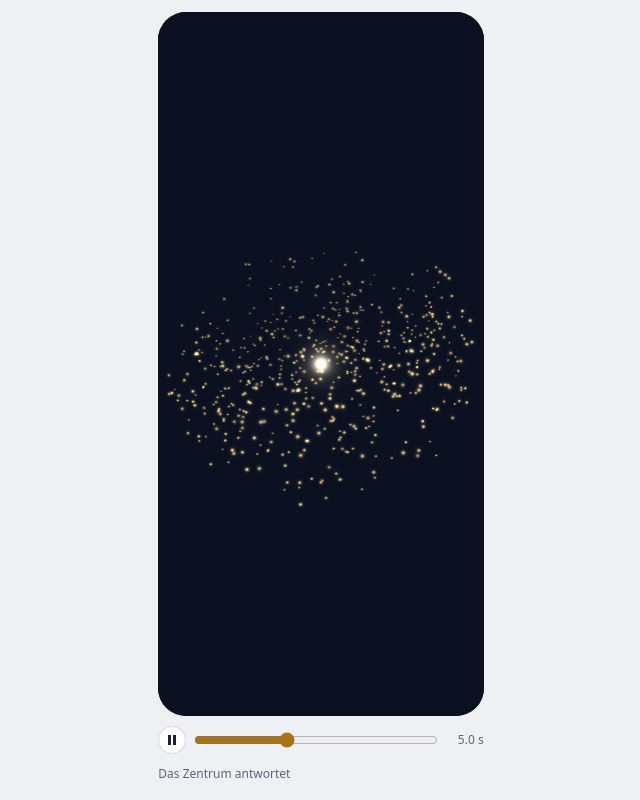
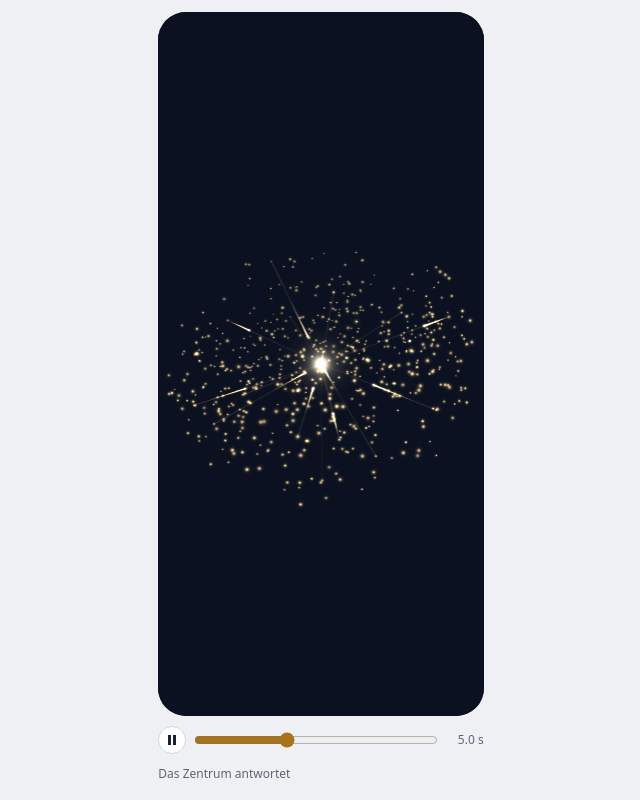
Before and after one commit to fusiongodo/ema-ui-library, a plain HTML site: page intro-storyboards/cloud/index.html in a window 1280 px wide. Shown: the whole page, without its empty margins (319-959 px from the left). Drawn offline with nearby package versions, Linux system fonts and the light colour scheme; animation ran at ten frames a second.

Commit message:
Intro 'The cloud', round 10: giving continues until the broadcast, ring starts at 9.0 s
Co-Authored-By: Claude Fable 5.2 <noreply@anthropic.com>

```diff
--- a/intro-storyboards/cloud/index.html
+++ b/intro-storyboards/cloud/index.html
@@ -77,7 +77,7 @@ var COL_WARM = hex('#FFD27A'), COL_CHARGED = hex('#FFF1C9'),
 var BG = hex('#0B1120');
 
 var STEPS = [
-  [0.0,'Ein Stern'],[1.5,'Mehr und mehr'],[2.9,'Einige geben'],[4.0,'Das Zentrum w\u00e4chst'],
+  [0.0,'Ein Stern'],[1.5,'Mehr und mehr'],[3.3,'Einige geben'],[4.0,'Das Zentrum w\u00e4chst'],
   [5.0,'Das Zentrum antwortet'],[6.3,'Alle leuchten']
 ];  // the later steps are appended once the rain / ring times are known (see T_FALL0, R0)
 
@@ -178,7 +178,7 @@ for (i = 1; i < N; i++){
 }
 
 // ---------------------------------------------------------------- givers (step 4)
-var GIVE_GAP = 0.88 / 7, GIVE_T0 = 2.9, SPARK_DUR = 0.7;
+var GIVE_GAP = 0.88 / 7, GIVE_T0 = 2.9, SPARK_DUR = 0.7, GIVE_RAY_END = 5.60;   // every inbound ray is gone by 5.60
 var givers = [0], givers0 = [0];
 var HERO_B = 1.15 * (function(){ var m = 0; for (var j = 1; j < N; j++) m = Math.max(m, S[j].bright); return m; })();
 // camera at time t (shared by render and the giver check)
@@ -221,8 +221,61 @@ function onScreen(j, t, lim){   // live cloud position at t (stars orbit until t
     givers.push(pick);   // the list stays as approved (0, 144, 67, 351, 301, 273, 344, 322, 107); no fallback
   });
 })();
-givers = givers.slice(1);   // the first star (hero) does not give; the eight others keep their order and span
-givers.forEach(function(g, k){ S[g].give = GIVE_T0 + k * GIVE_GAP; });
+// 24 gives from 3.30 to 4.78, the gaps shrinking linearly (about 0.105 -> 0.032 s, scaled to sum 1.48): the giving
+// gets denser while the centre grows, the last package arrives at 5.48, just before the centre sends its own light out.
+// The choice is deterministic and draws no random numbers (nothing else shifts).
+var GIVE_N = 24, GIVE_FIRST = 3.30, GIVE_SPAN = 1.48, GIVE_MARGIN = 0.9, GIVE_MIN_TURN = 60 * DEG, GIVE_MIN_R = 0.35 * R;
+var GIVE_T = [GIVE_FIRST], GIVE_LOG = [];
+(function(){
+  var gs = [], sum = 0, k;
+  for (k = 0; k < GIVE_N - 1; k++){ gs.push(0.105 + (0.032 - 0.105) * k / (GIVE_N - 2)); sum += gs[k]; }
+  for (k = 0; k < GIVE_N - 1; k++) GIVE_T.push(GIVE_T[k] + gs[k] * GIVE_SPAN / sum);
+  GIVE_T[GIVE_N - 1] = GIVE_FIRST + GIVE_SPAN;
+  // in frame (5 % margin) from the give until the package has arrived; screen direction seen from the centre
+  function inFrame(j, t0){ for (var u = 0; u <= 14; u++) if (!onScreen(j, t0 + SPARK_DUR * u / 14, GIVE_MARGIN)) return false; return true; }
+  function dirAt(j, t){
+    setCam(t, chkCam);
+    chkV.set(0, 0, 0).project(chkCam); var cx = chkV.x, cy = chkV.y;
+    cloudPos(j, spinA(t), depthS(t), p0); chkV.set(p0[0], p0[1], p0[2]).project(chkCam);
+    return Math.atan2((chkV.y - cy) / ASPECT, chkV.x - cx);
+  }
+  function turn(a, b){ var d = Math.abs(a - b) % (2*Math.PI); return d > Math.PI ? 2*Math.PI - d : d; }
+  var slot = new Array(GIVE_N).fill(-1), used = {}; used[0] = true;
+  // the eight approved givers stay: each takes the earliest free give time at which it is in frame
+  givers.slice(1).forEach(function(g){
+    used[g] = true;
+    for (var k = 0; k < GIVE_N; k++) if (slot[k] < 0 && inFrame(g, GIVE_T[k])){ slot[k] = g; return; }
+    for (k = GIVE_N - 1; k >= 0; k--) if (slot[k] < 0){ slot[k] = g; return; }   // never in frame: last free time (reported)
+  });
+  // the other sixteen: new stars, in time order. Rules: not the hero, nobody twice, in frame, at least 35 % of the
+  // cloud radius from the centre, direction at least 60 deg from the previous giver's (and from the next one's if
+  // that is an approved giver). Among the stars that pass, preferred: a turn of 70..150 deg from the previous giver and
+  // at least 40 deg away from the giver two before (so the gives do not cycle through three directions); ties are
+  // broken by a fixed hash of the star index (no random numbers drawn).
+  for (k = 0; k < GIVE_N; k++){
+    if (slot[k] >= 0) continue;
+    var t = GIVE_T[k], best = -1, bestSc = -1;
+    var dPrev = k > 0 ? dirAt(slot[k-1], GIVE_T[k-1]) : null, dPrev2 = k > 1 ? dirAt(slot[k-2], GIVE_T[k-2]) : null;
+    var dNext = k + 1 < GIVE_N && slot[k+1] >= 0 ? dirAt(slot[k+1], GIVE_T[k+1]) : null;
+    for (var j = 1; j < N; j++){
+      if (used[j] || S[j].r < GIVE_MIN_R) continue;
+      var d = dirAt(j, t);
+      if (dPrev !== null && turn(d, dPrev) < GIVE_MIN_TURN) continue;
+      if (dNext !== null && turn(d, dNext) < GIVE_MIN_TURN) continue;
+      var tp = dPrev === null ? 110 * DEG : turn(d, dPrev), t2 = dPrev2 === null ? Math.PI : turn(d, dPrev2);
+      var sc = (tp >= 70 * DEG && tp <= 150 * DEG ? 2 : 0) + (t2 >= 40 * DEG ? 1 : 0) + ((j * 2654435761) % 1000) / 1000 * 0.999;
+      if (sc > bestSc && inFrame(j, t)){ bestSc = sc; best = j; }
+    }
+    slot[k] = best; used[best] = true;
+  }
+  for (k = 0; k < GIVE_N; k++){
+    var g = slot[k], dk = dirAt(g, GIVE_T[k]);
+    GIVE_LOG.push({ t: GIVE_T[k], star: g, old: givers.indexOf(g) > 0, inFrame: inFrame(g, GIVE_T[k]),
+      turn: k > 0 ? turn(dk, dirAt(slot[k-1], GIVE_T[k-1])) / DEG : null, rShare: S[g].r / R });
+  }
+  givers = slot;
+})();
+givers.forEach(function(g, k){ S[g].give = GIVE_T[k]; });
 // a giver is fully lit 0.3 s before it gives (its ray starts 0.15 s before): move only its fade-in earlier,
 // same 0.5 s duration, never before 1.2 s (the hero stays alone until then)
 var fadeMoved = [];
@@ -287,11 +340,12 @@ var T_FALL0 = 1e9, T_LAND = 0;
 for (i = 0; i < N; i++){ T_FALL0 = Math.min(T_FALL0, S[i].leave); T_LAND = Math.max(T_LAND, S[i].land); }
 var BELL_T1 = T_FALL0 + 0.5, BELL_T2 = T_LAND - 0.1;    // outlines grow out of the baseline while the stars fall
 var R0_OLD = T_LAND - 0.25;                             // ring start until round 7; bells and chart still fade from here
-var R0 = 9.2;                                           // ring start: the heaps begin to flow while the last stars still fall
-var R1 = R0 + 1.0;                                      // breathing of the ring radius
-T_END = R0 + (Math.ceil((R0_OLD + 4.2) * 10 - 1e-9) / 10 - R0_OLD);   // same distance to the ring start as before
+var R0 = 9.0;                                           // ring start: the heaps begin to flow while the last stars still fall
+var RL = 9.2;                                           // ring look (breathing, highlight, wordmark, end) keeps its absolute times
+var R1 = RL + 1.0;                                      // breathing of the ring radius
+T_END = RL + (Math.ceil((R0_OLD + 4.2) * 10 - 1e-9) / 10 - R0_OLD);   // same distance to the ring start as before
 STEPS.push([RISE_T0,'Aufsteigen'], [Math.round(T_FALL0*10)/10,'Regen, zwei Glocken'],
-           [Math.round(R0*10)/10,'Der Kreis'], [Math.round((R0+3.0)*10)/10,'MEjority']);
+           [Math.round(R0*10)/10,'Der Kreis'], [Math.round((RL+3.0)*10)/10,'MEjority']);
 
 // ring
 var RING_C = sy(0.44), RING_R = 0.3 * 2 * W_END;
@@ -299,7 +353,7 @@ var RING_W = 2 * Math.PI / 14;
 var RING_CRUISE = 260 * DEG;     // cruise speed on the ring (angular); the same linear speed on the flight
 var RING_MIN_RUN = 30 * DEG;     // shortest run along the ring after touching it
 var RING_TA = 0.35, RING_TD = 0.5;   // longest ease up from the heap / ease down into the slot (s)
-var RING_ORDER_BY_PASS = true;
+var RING_ORDER_BY_PASS = true;   // pass time uses the touch angle in the fixed frame (all cruise at one speed there)
 var RING_SPIRAL = 1.08, RING_SPI_ANG = 40 * DEG;   // closer than this to the centre: outward spiral instead of a tangent
 // ring rotation, counter-clockwise on screen: eases in from R0 over 1.0 s, then turns at RING_W
 function ringRot(t){
@@ -359,12 +413,12 @@ var RUN = { min: 0, max: 0 }, NSPI = 0;
   }
   // order of the thread: by touching time (RING_ORDER_BY_PASS false) or by the time each star, running on at cruise,
   // would pass one common point of the turning ring (true)
-  ord.forEach(function(j){ var s = S[j]; s.key = RING_ORDER_BY_PASS ? s.tTouch - s.psi / RING_CRUISE : s.tTouch; });
+  ord.forEach(function(j){ var s = S[j]; s.key = RING_ORDER_BY_PASS ? s.tTouch - s.phT / RING_CRUISE : s.tTouch; });
   ord.sort(function(a,b){ return S[a].key - S[b].key; });
   var base = -1e9;
   ord.forEach(function(j, k){ base = Math.max(base, S[j].psi + k * step + RING_MIN_RUN); });
   // nudge by less than one slot so the final ring dots sit where they sat before
-  var dOld = T_END - R0, rotOldEnd = RING_W * (dOld - 1.0 - 0.25), rotNewEnd = ringRot(T_END);
+  var dOld = T_END - RL, rotOldEnd = RING_W * (dOld - 1.0 - 0.25), rotNewEnd = ringRot(T_END);
   var want = Math.PI/2 + Math.PI/N + rotOldEnd - rotNewEnd;
   base += (((want - base) % step) + step) % step;
   RUN.min = 1e9; RUN.max = -1e9;
@@ -564,7 +618,7 @@ function render(t){
   pMat.uniforms.uRef.value = dist;
   pMat.uniforms.uDepth.value = camDepth(t);
 
-  var hlU = seg(t, R0 + 2.0, R0 + 3.0), hlA = Math.PI/2 + 2*Math.PI*eIO(hlU), hlEnv = Math.sin(Math.PI*hlU);
+  var hlU = seg(t, RL + 2.0, RL + 3.0), hlA = Math.PI/2 + 2*Math.PI*eIO(hlU), hlEnv = Math.sin(Math.PI*hlU);
 
   for (var i = 0; i < N; i++){
     var s = S[i];
@@ -641,7 +695,7 @@ function render(t){
   for (var g = 0; g < NG; g++){
     var gi = givers[g], te = S[gi].give, j = I_MINI + g;
     var sx0 = pPos[gi*3], sy0 = pPos[gi*3+1], sz0 = pPos[gi*3+2];
-    var la = ss(seg(t, te - 0.15, te + 0.10)) * (1 - ss(seg(t, te + SPARK_DUR, te + SPARK_DUR + 0.4)));
+    var la = ss(seg(t, te - 0.15, te + 0.10)) * (1 - ss(seg(t, te + SPARK_DUR, Math.min(te + SPARK_DUR + 0.4, GIVE_RAY_END))));
     if (la > 0) anyGive = true;
     gPos[g*6] = sx0; gPos[g*6+1] = sy0; gPos[g*6+2] = sz0; gPos[g*6+3] = 0; gPos[g*6+4] = 0; gPos[g*6+5] = 0;
     for (var q = 0; q < 3; q++){ gCol[g*6+q] = COL_WARM[q] * 0.16 * la; gCol[g*6+3+q] = COL_WARM[q] * 0.05 * la; }
@@ -683,7 +737,12 @@ function render(t){
   var dm = eIO(seg(t, 5.6, 6.5));                 // dims while the light leaves
   if (t >= 5.6){ gsz = lerp(104, 44, dm); gb = lerp(1.15, 0.3, dm); }
   var cHalo = 2 * gsz, cHaloB = 0.10 * sw * (1 - dm);
-  gsz += 44 * 0.18 * gp; gb += 0.12 * gp;
+  // arrivals come every 0.03 s at the end: their pulses add up under a soft cap (tanh), so they never stack into a flash.
+  // Size and brightness: pulse sum capped softly at 0.5 (one pulse alone keeps about 46 % of its old peak).
+  // Brightness also has a soft knee from 1.10 and never exceeds 1.25.
+  var gpc = 0.5 * Math.tanh(gp / 0.5);
+  gsz += 44 * 0.18 * gpc; gb += 0.12 * gpc;
+  if (gb > 1.10) gb = 1.10 + 0.15 * Math.tanh((gb - 1.10) / 0.15);
   gb *= 1 - eIO(seg(t, 6.65, 7.4));
   pPos[I_GLOW*3] = 0; pPos[I_GLOW*3+1] = 0; pPos[I_GLOW*3+2] = 0;
   pSize[I_GLOW] = gsz; pBright[I_GLOW] = gb; setCol(I_GLOW, COL_CHARGED); pSq[I_GLOW] = 0;
@@ -777,7 +836,7 @@ function render(t){
   bgCol.setRGB(BG[0], BG[1], BG[2]);
   renderer.setClearColor(bgCol, 1);
 
-  word.style.opacity = eOut(seg(t, R0 + 3.0, R0 + 3.7)).toFixed(3);
+  word.style.opacity = eOut(seg(t, RL + 3.0, RL + 3.7)).toFixed(3);
   renderer.render(scene, camera);
 }
 
@@ -835,7 +894,7 @@ function seek(t){
 }
 window.seek = seek;
 window.__cloud = { camera: camera, pos: pPos, bright: pBright, S: S,
-  times: { T_FALL0: T_FALL0, T_LAND: T_LAND, R0: R0, R0_OLD: R0_OLD, T_END: T_END, RUN_MIN: RUN.min / DEG, RUN_MAX: RUN.max / DEG, NSPI: NSPI, CRUISE: RING_CRUISE / DEG, RING_C: RING_C, RING_R: RING_R, BELL_T1: BELL_T1, BELL_T2: BELL_T2, RISE_DUR: RISE_DUR }, STEPS: STEPS, givers: givers, givers0: givers0, fadeMoved: fadeMoved,
+  times: { T_FALL0: T_FALL0, T_LAND: T_LAND, R0: R0, R0_OLD: R0_OLD, T_END: T_END, RUN_MIN: RUN.min / DEG, RUN_MAX: RUN.max / DEG, NSPI: NSPI, CRUISE: RING_CRUISE / DEG, RING_C: RING_C, RING_R: RING_R, BELL_T1: BELL_T1, BELL_T2: BELL_T2, RISE_DUR: RISE_DUR, RL: RL }, GIVE_LOG: GIVE_LOG, gCol: gCol, STEPS: STEPS, givers: givers, givers0: givers0, fadeMoved: fadeMoved,
   size: pSize, idx: { I_GLOW: I_GLOW, I_MINI: I_MINI, I_CHALO: I_CHALO, PK: PK, NG: NG } };
 
 playBtn.addEventListener('click', function(){ playing ? pause() : play(); });
```
Also changed, not shown: 2 other files.
